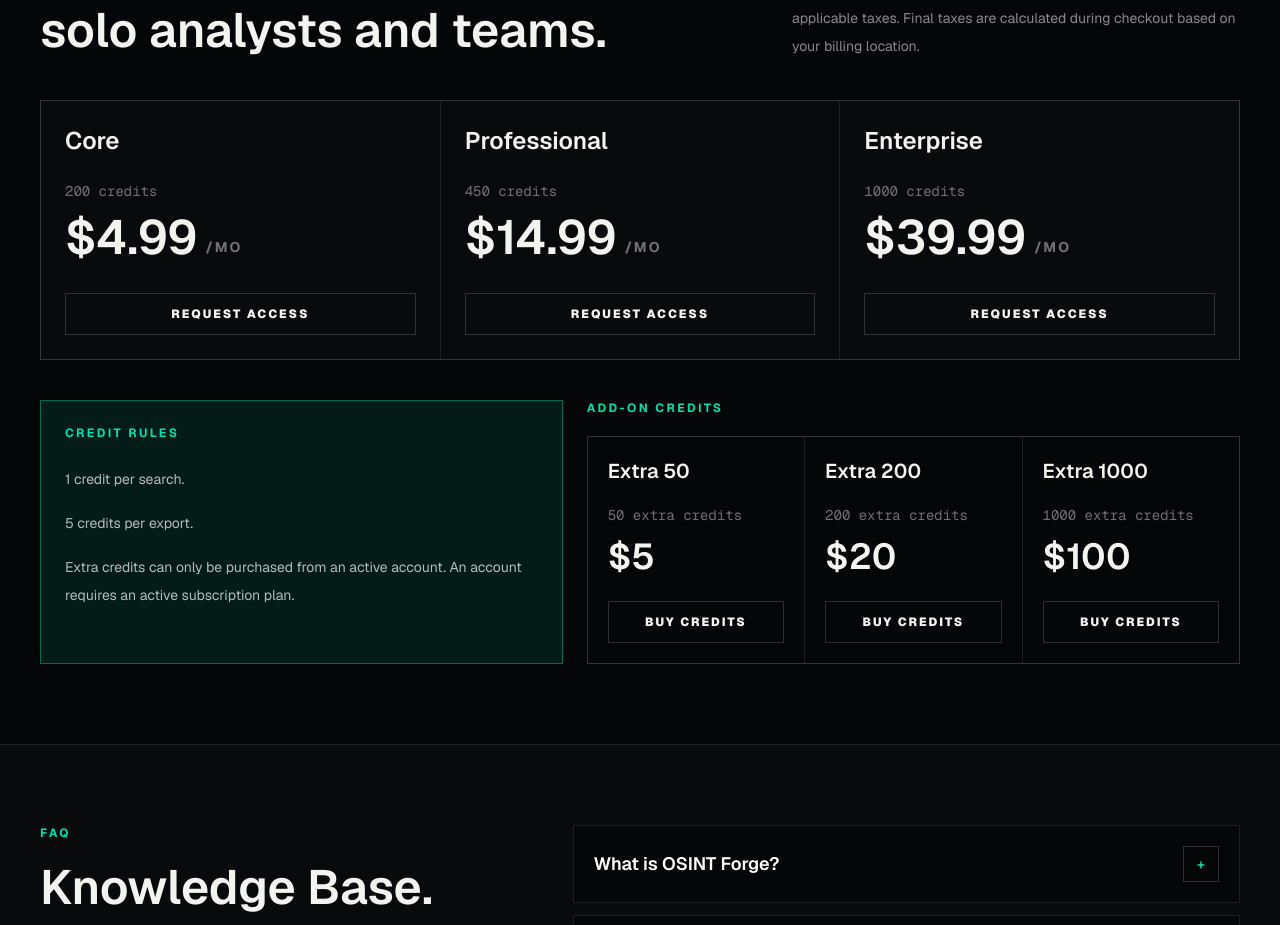
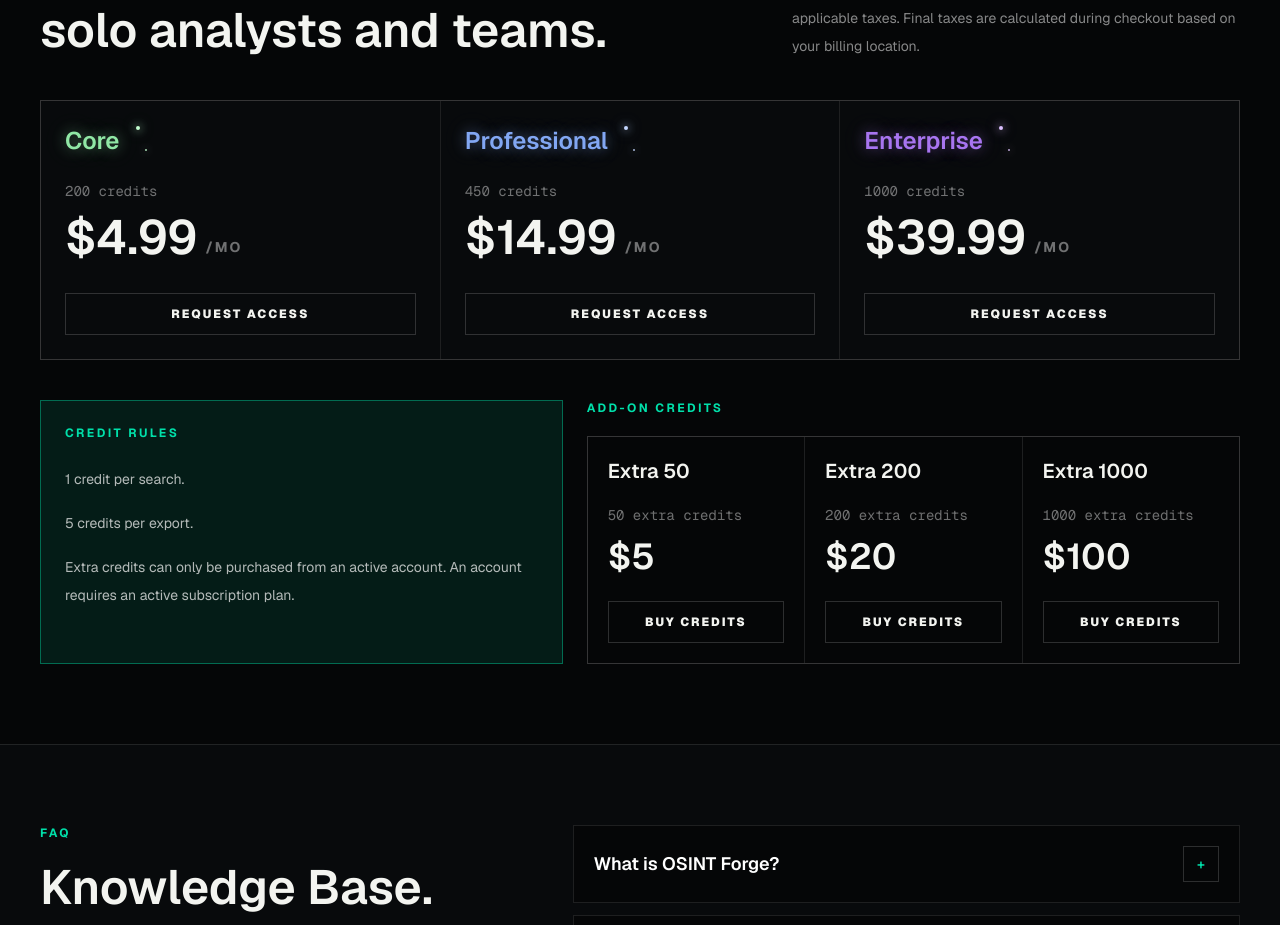
Before and after one commit to Recasted/osint-forge, a Next.js app: page / in a window 1280 px wide. Shown: the part 2424-3349 px from the top of the page. Built offline with nearby package versions, Linux system fonts and the light colour scheme.

Commit message:
Update page.tsx

```diff
--- a/app/page.tsx
+++ b/app/page.tsx
@@ -49,9 +49,9 @@
 ];
 
 const plans = [
-  { name: "Core", credits: "200", price: "$4.99" },
-  { name: "Professional", credits: "450", price: "$14.99" },
-  { name: "Enterprise", credits: "1000", price: "$39.99" },
+  { name: "Core", credits: "200", price: "$4.99", tier: "tier-core" },
+  { name: "Professional", credits: "450", price: "$14.99", tier: "tier-professional" },
+  { name: "Enterprise", credits: "1000", price: "$39.99", tier: "tier-enterprise" },
 ];
 
 const creditPacks = [
@@ -339,7 +339,9 @@
           <div className="mt-10 grid gap-px overflow-hidden border border-white/10 bg-white/10 md:grid-cols-3" data-reveal>
             {plans.map((plan) => (
               <article key={plan.name} className="glow-card bg-[#080a0c] p-6">
-                <h3 className="text-2xl font-semibold">{plan.name}</h3>
+                <h3 className={`subscription-rank ${plan.tier} text-2xl font-semibold`}>
+                  {plan.name}
+                </h3>
                 <p className="mt-6 font-mono text-sm text-white/42">{plan.credits} credits</p>
                 <p className="mt-3 flex items-end gap-2 text-5xl font-semibold">
                   {plan.price}
```
